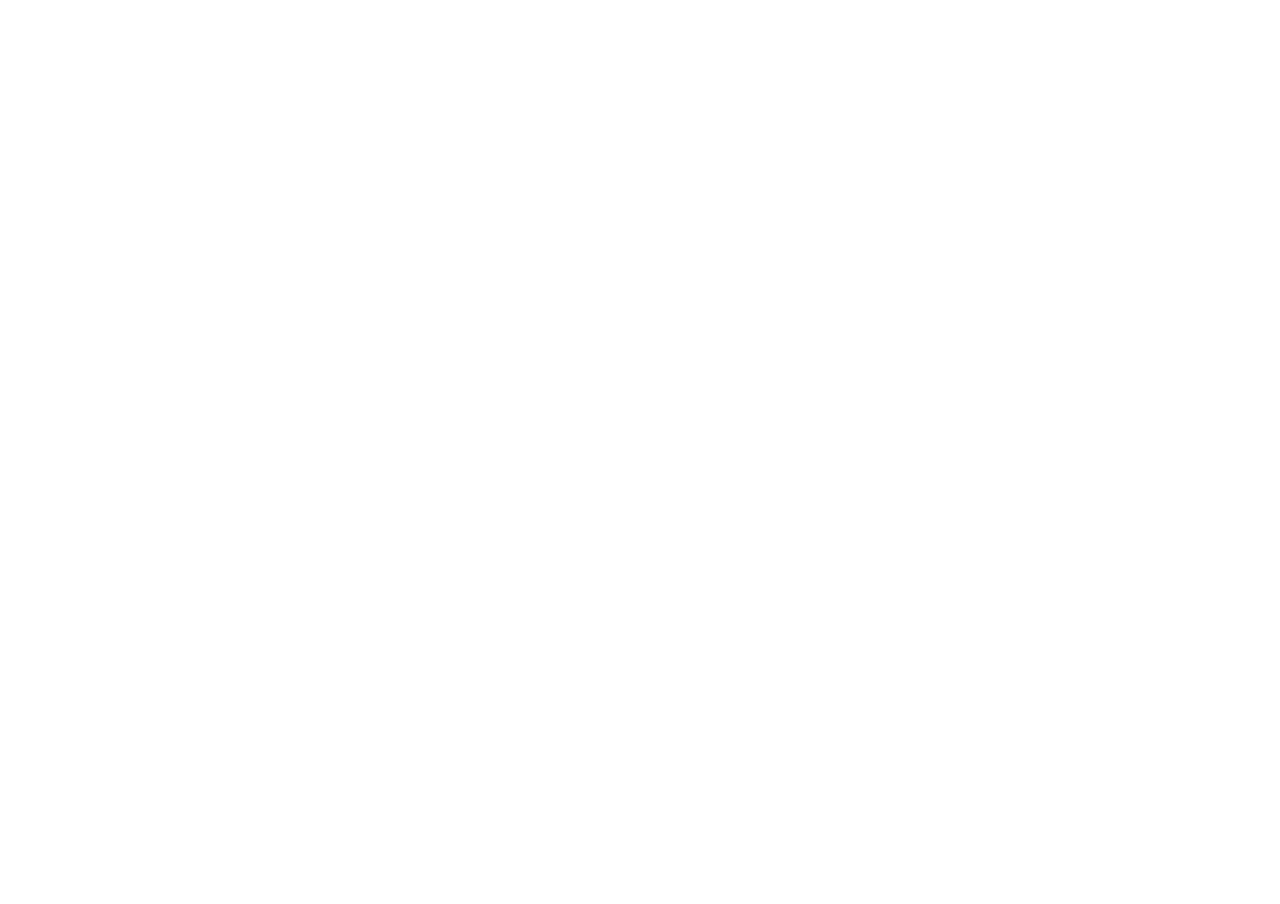
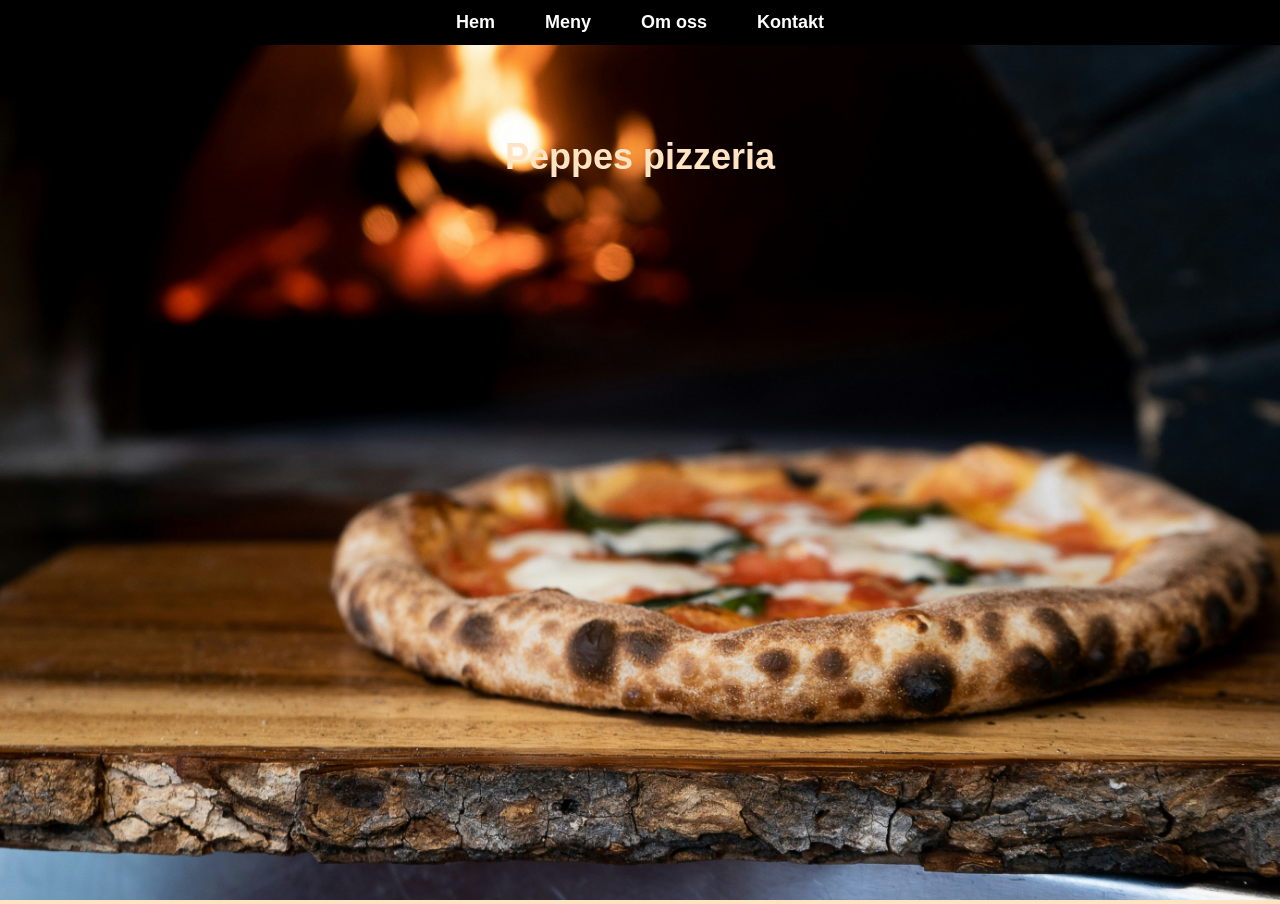
Before and after one commit to Jespersvensson545/Slutlabb-Html, a plain HTML site: page index.html in a window 1280 px wide. Before the commit the page ends 800 px from the top, so only its background shows below. Drawn offline with Linux system fonts and the light colour scheme.

Commit message:
bild och navbar

```diff
--- a/index.css
+++ b/index.css
@@ -0,0 +1,65 @@
+/*stil för sidan*/
+body {
+    margin: 0;
+    font-family: Arial, sans-serif;
+    background-color: bisque;
+}
+h1{
+    display: flex;
+    justify-content: center;
+}
+
+/* Navbar-stil */
+.navbar {
+    background-color:black;
+    padding: 12px 0;
+}
+
+.navbar ul {
+    margin: 0;
+    padding: 0;
+    display: flex;
+    justify-content: center;
+    gap: 50px;
+}
+
+.navbar li {
+    display: inline;
+}
+
+.navbar a {
+    text-decoration: none;
+    color: white;
+    font-weight: bold;
+    font-size: 18px;
+    transition: color 0.1s;
+}
+
+.navbar a:hover {
+    color:red;
+}
+/*image*/
+
+#ugnbild{
+    display: inline-block;
+    margin: 0;
+    padding: 0;
+    overflow: hidden;
+}
+#ugnbild img{
+   display: block;
+   width:100%;
+   height:auto;
+}
+.bildtext {
+    position: absolute;
+    top: 35%;
+    left: 50%;
+    transform: translate(-50%, -200%);
+    text-align: center;
+    color: bisque;
+    font-size: 36px;
+    padding: 20px;
+    border-radius: 5px;
+    margin: 0;
+}
--- a/index.html
+++ b/index.html
@@ -3,10 +3,26 @@
 <head>
     <meta charset="UTF-8">
     <meta name="viewport" content="width=device-width, initial-scale=1.0">
-    <title>Slutlabb</title>
+    <title>Peppes Pizzeria</title>
     <link rel="stylesheet" href="index.css">
 </head>
 <body>
 
+    <nav class="navbar">
+        <ul>
+            <li><a href="#">Hem</a></li>
+            <li><a href="#">Meny</a></li>
+            <li><a href="#">Om oss</a></li>
+            <li><a href="#">Kontakt</a></li>
+        </ul>
+    </nav>
+
+    <!--första bild-->
+
+<section id="ugnbild">
+    <img src="/image/nik-owens-40OJLYVWeeM-unsplash.jpg" alt="pizzaugn">
+    <h1 class="bildtext">Peppes pizzeria</h1>
+</section>
+
 </body>
 </html>
```
Also changed, not shown: image/nik-owens-40OJLYVWeeM-unsplash.jpg (added).
